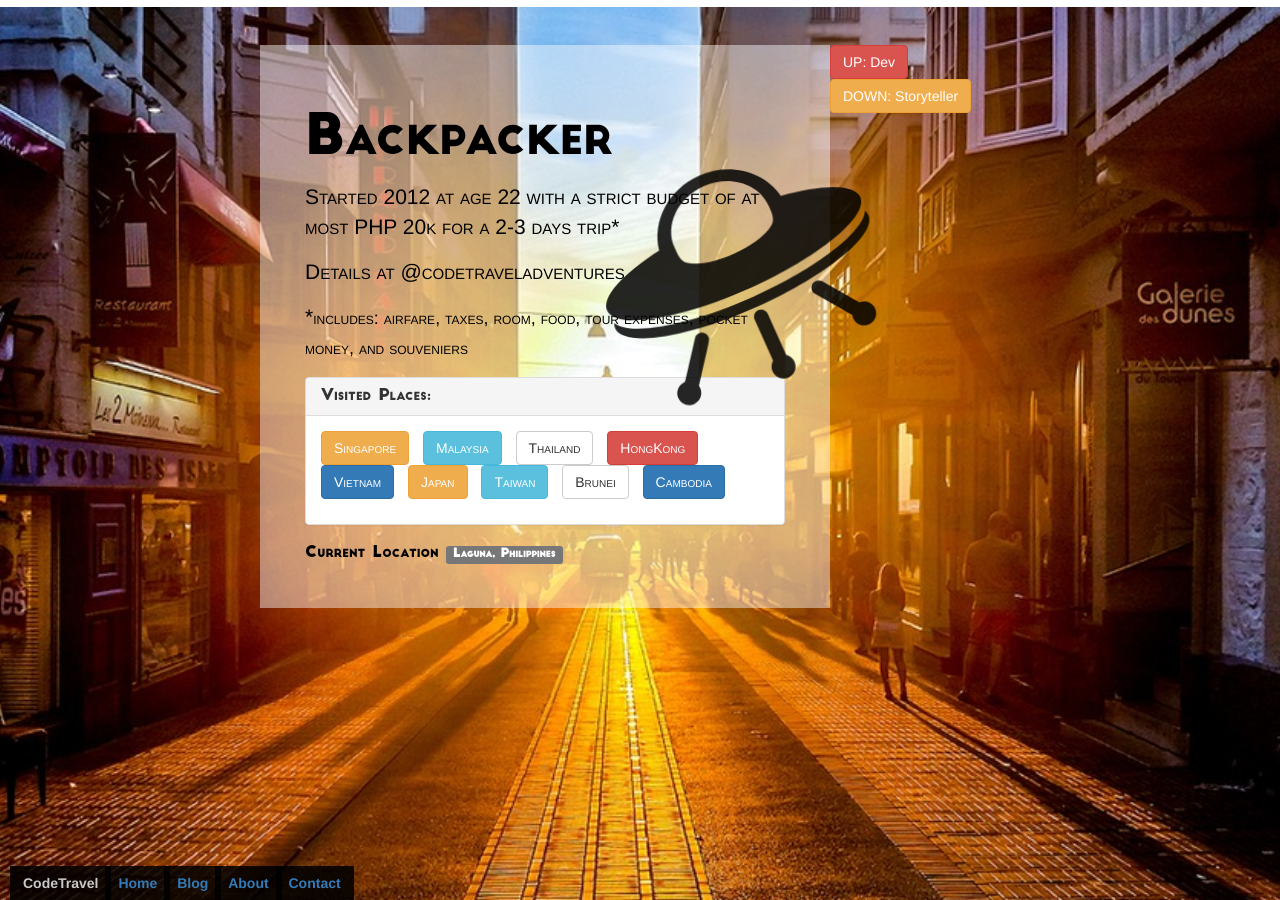
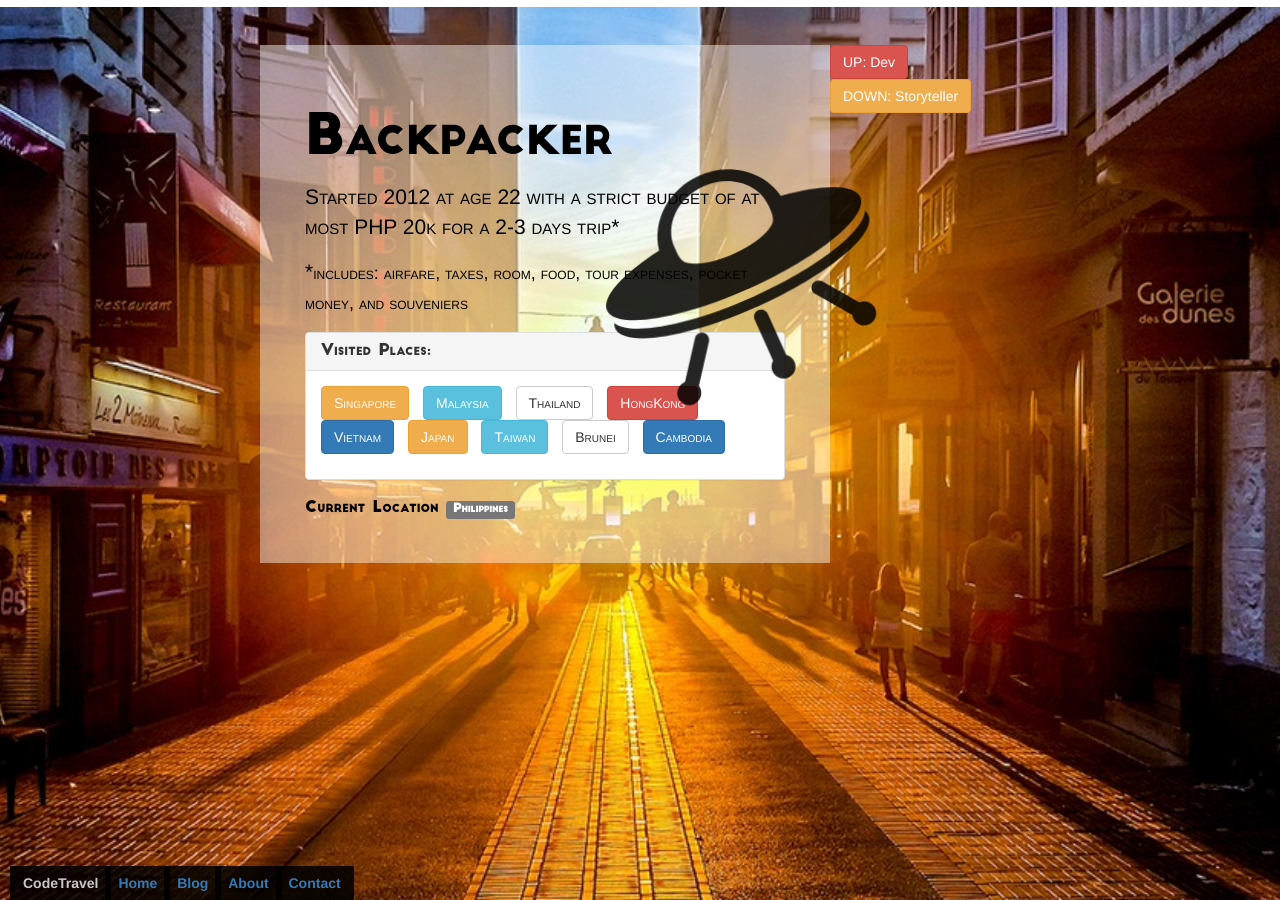
Before and after one commit to erikathea/erikathea.github.io, a Jekyll site: the page built from index.html, in a window 1280 px wide and 900 px high, scrolled down 1899 px. Built offline with Jekyll 4.4.1, drawn with Linux system fonts in a browser that asks for light colours.

Commit message:
Update index.html

```diff
--- a/index.html
+++ b/index.html
@@ -38,7 +38,6 @@ layout: index
         </h1>
 
         <p>Started 2012 at age 22 with a strict budget of at most PHP 20k for a 2-3 days trip*</p>
-        <p>Details at @codetraveladventures</p>
         <p>*<small>includes: airfare, taxes, room, food, tour expenses, pocket money, and souveniers</small></p>
       </section>
 
@@ -63,7 +62,7 @@ layout: index
       </section>
 
       <section>
-        <h3 class="panel-title">Current Location <span class='label label-default'>Laguna, Philippines</span> </h3>
+        <h3 class="panel-title">Current Location <span class='label label-default'>Philippines</span> </h3>
       </section>
 
     </div>
```
